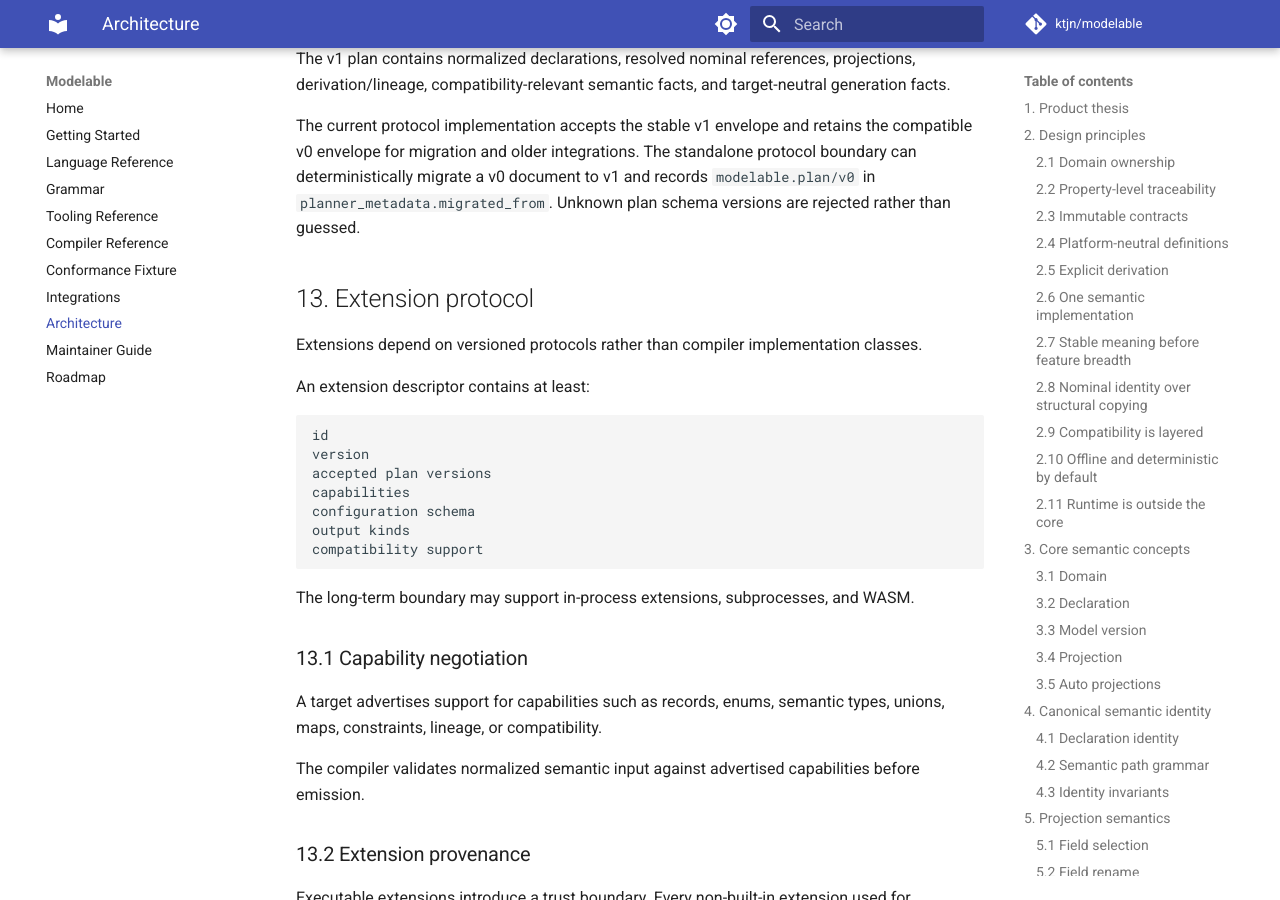
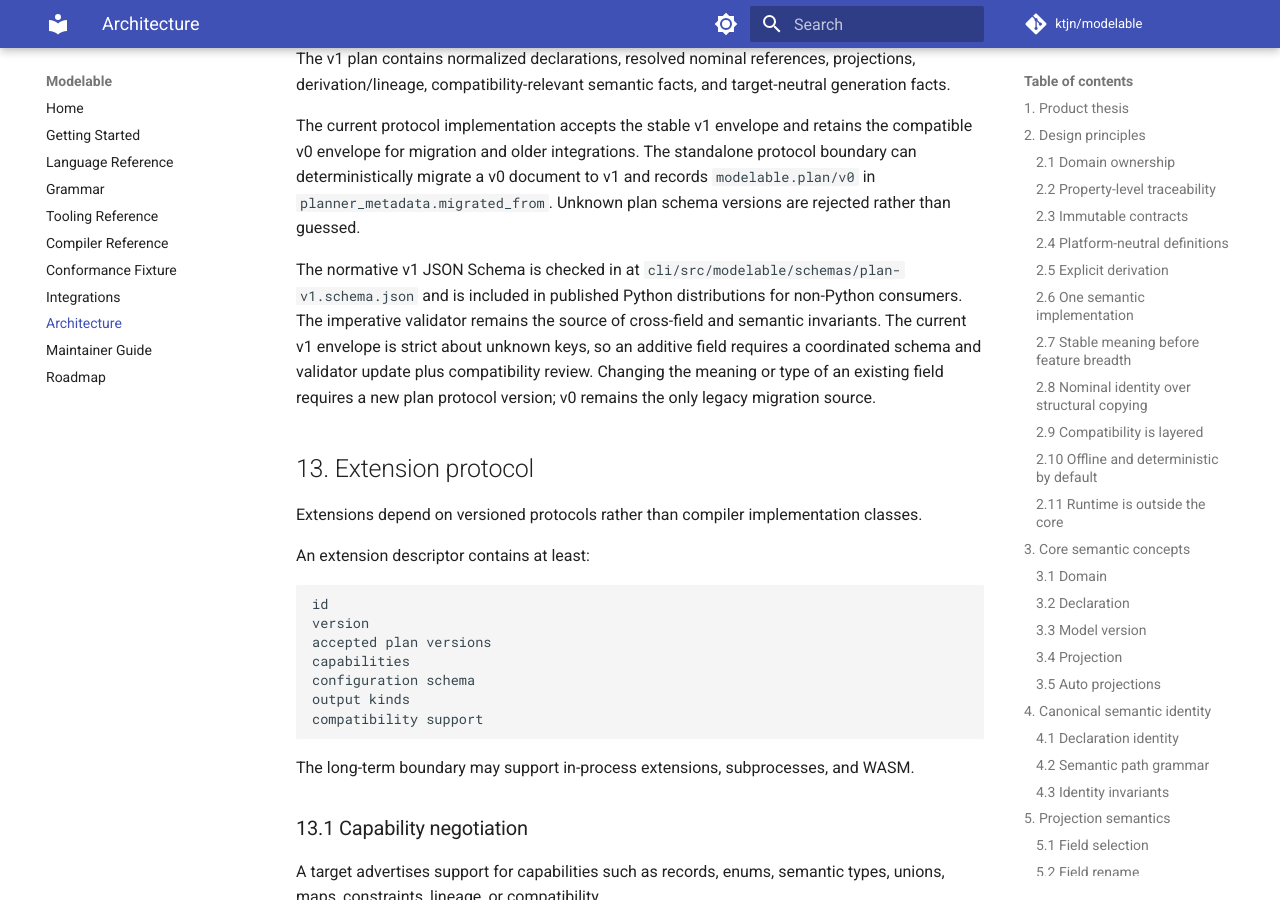
Before and after one commit to ktjn/modelable, an MkDocs documentation site: the page built from docs/architecture.md, in a window 1280 px wide and 900 px high, scrolled down 11904 px. Built offline with MkDocs 1.6.1 and Material for MkDocs 9.7.7, drawn with Linux system fonts in a browser that asks for light colours; comment, search, counter and statistics services are not loaded.

Commit message:
feat: publish the modelable plan v1 schema (#789)
Co-authored-by: ktjn <ktjn@users.noreply.github.com>

```diff
--- a/docs/architecture.md
+++ b/docs/architecture.md
@@ -408,6 +408,15 @@ protocol boundary can deterministically migrate a v0 document to v1 and records
 `modelable.plan/v0` in `planner_metadata.migrated_from`. Unknown plan schema
 versions are rejected rather than guessed.
 
+The normative v1 JSON Schema is checked in at
+`cli/src/modelable/schemas/plan-v1.schema.json` and is included in published
+Python distributions for non-Python consumers. The imperative validator remains
+the source of cross-field and semantic invariants. The current v1 envelope is
+strict about unknown keys, so an additive field requires a coordinated schema
+and validator update plus compatibility review. Changing the meaning or type
+of an existing field requires a new plan protocol version; v0 remains the only
+legacy migration source.
+
 ## 13. Extension protocol
 
 Extensions depend on versioned protocols rather than compiler implementation classes.
```
Also changed, not shown: CHANGELOG.md (+4 -0 lines), ROADMAP.md (+1 -1 lines), 5 other files.
